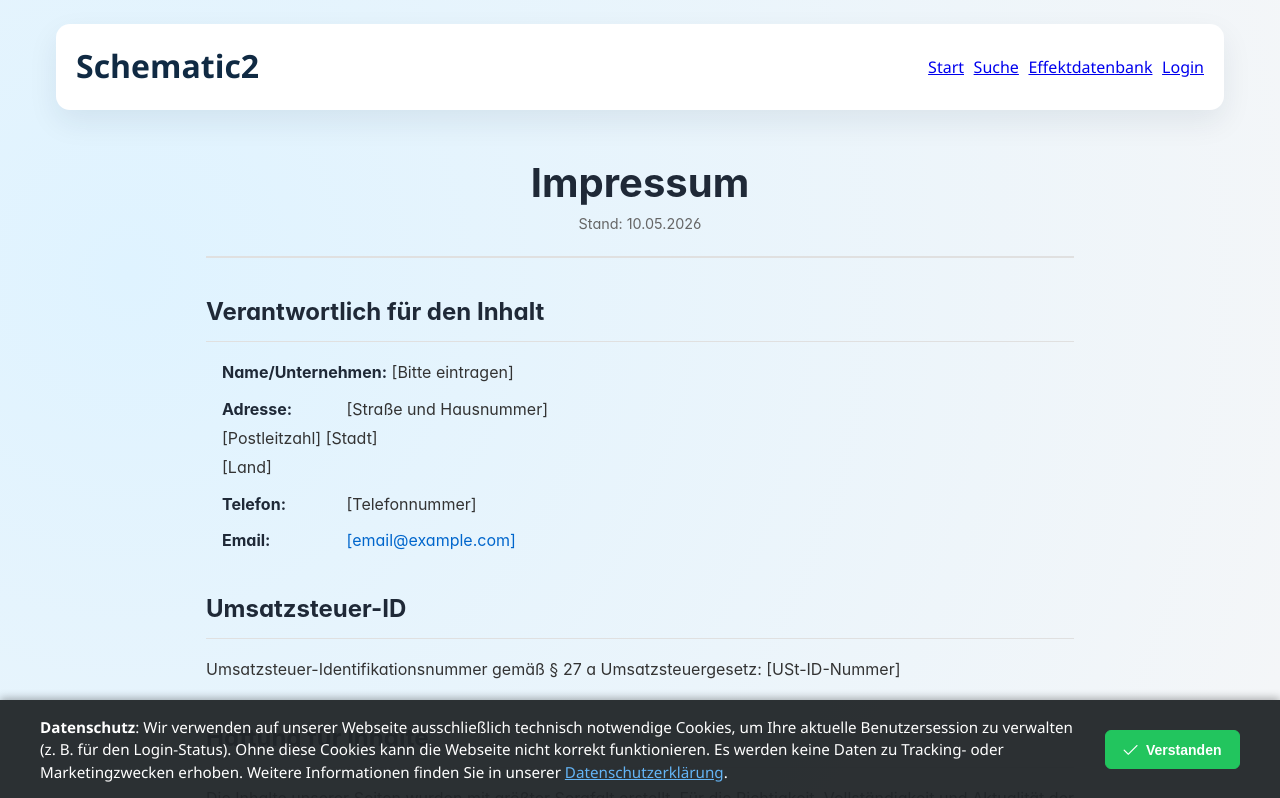
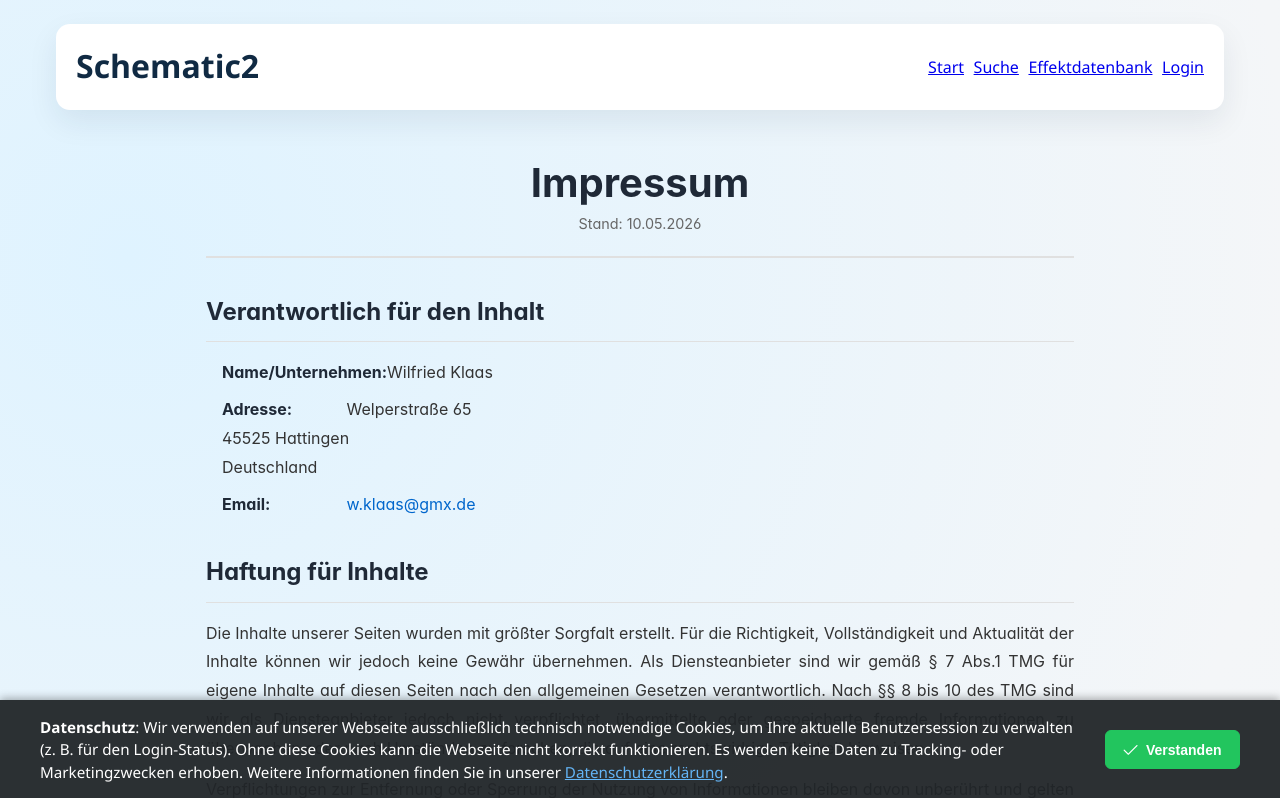
Before and after one commit to willie68/schematics2, a Vue app in the folder frontend/: page /impressum in a window 1280 px wide. Shown: the top 798 px of the page. Built offline with nearby package versions, Linux system fonts and the light colour scheme; a web font is replaced by a local one.

Commit message:
Feat: Populate impressum with legal contact details and remove VAT ID section

```diff
--- a/frontend/src/views/ImpressumView.vue
+++ b/frontend/src/views/ImpressumView.vue
@@ -10,19 +10,10 @@
       <section class="impressum-section">
         <h2>Verantwortlich für den Inhalt</h2>
         <div class="contact-info">
-          <p><strong>Name/Unternehmen:</strong> [Bitte eintragen]</p>
-          <p><strong>Adresse:</strong> [Straße und Hausnummer]<br>[Postleitzahl] [Stadt]<br>[Land]</p>
-          <p><strong>Telefon:</strong> [Telefonnummer]</p>
-          <p><strong>Email:</strong> <a href="mailto:[email@example.com]">[email@example.com]</a></p>
+          <p><strong>Name/Unternehmen:</strong>Wilfried Klaas</p>
+          <p><strong>Adresse:</strong> Welperstraße 65<br>45525 Hattingen<br>Deutschland</p>
+          <p><strong>Email:</strong> <a href="mailto:w.klaas@gmx.de">w.klaas@gmx.de</a></p>
         </div>
-      </section>
-
-      <!-- Umsatzsteuer -->
-      <section class="impressum-section">
-        <h2>Umsatzsteuer-ID</h2>
-        <p>
-          Umsatzsteuer-Identifikationsnummer gemäß § 27 a Umsatzsteuergesetz: [USt-ID-Nummer]
-        </p>
       </section>
 
       <!-- Haftung für Inhalte -->
@@ -107,8 +98,8 @@
         <h2>Kontakt</h2>
         <p>
           Für Fragen, Kritik oder sonstige Anliegen können Sie uns kontaktieren unter:<br>
-          <strong>Email:</strong> <a href="mailto:[email@example.com]">[email@example.com]</a><br>
-          <strong>Adresse:</strong> [Straße und Hausnummer]<br>[Postleitzahl] [Stadt]<br>[Land]
+          <strong>Email:</strong> <a href="mailto:w.klaas@gmx.de">w.klaas@gmx.de</a><br>
+          <strong>Adresse:</strong> Welperstraße 65<br>45525 Hattingen<br>Deutschland
         </p>
       </section>
     </div>
```
